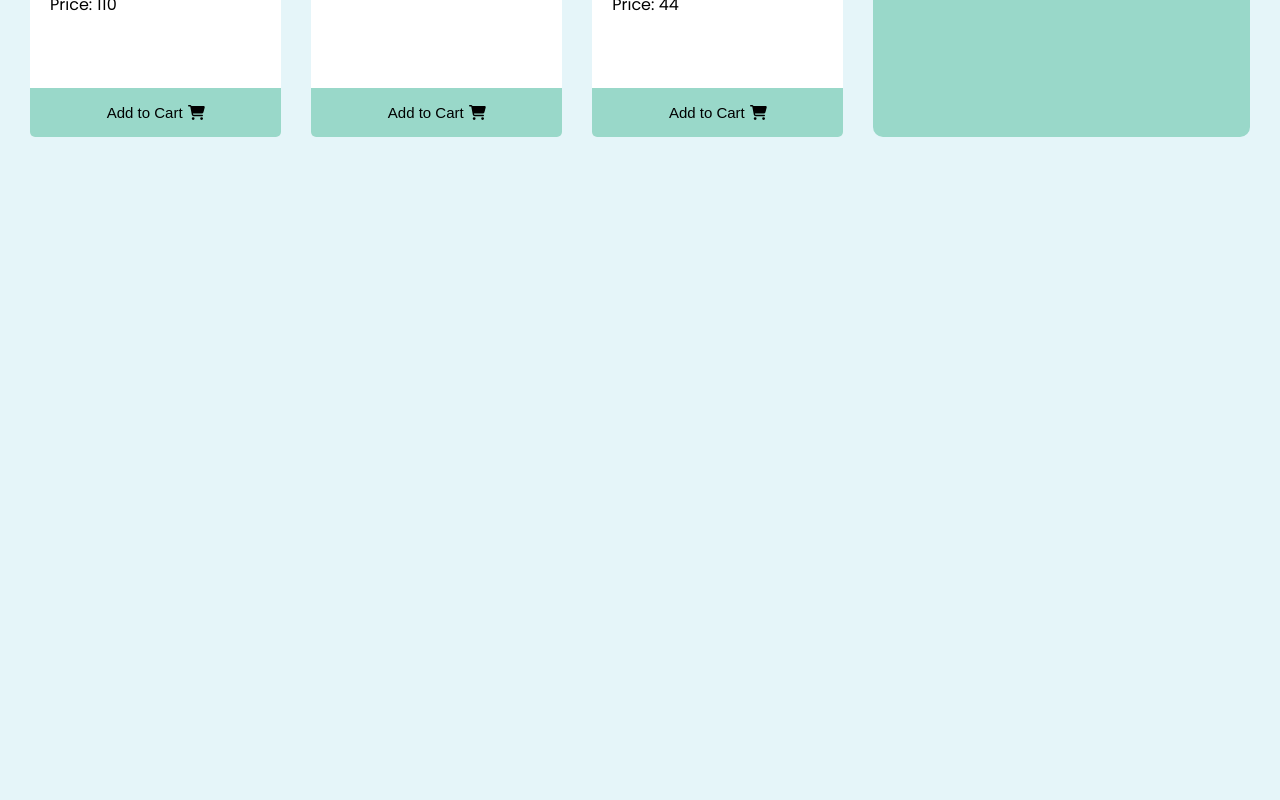
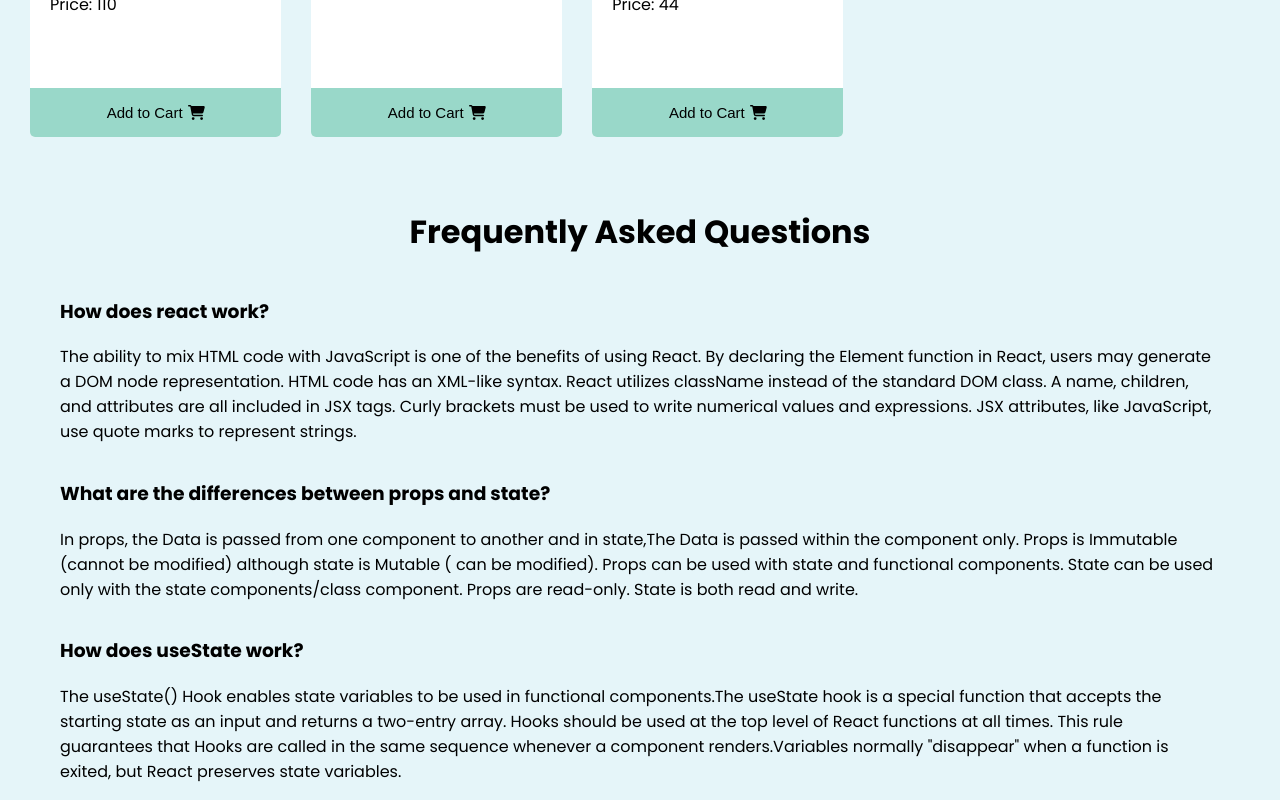
Before and after one commit to thowhidulislam/random-headset-picker, a React (Create React App) app: page / in a window 1280 px wide. Shown: the part 1916-2716 px from the top of the page. Before the commit the page ends 2103 px from the top, so only its background shows below. Built offline with nearby package versions, Linux system fonts and the light colour scheme.

Commit message:
questions added

```diff
--- /dev/null
+++ b/src/components/Article/Article.css
@@ -0,0 +1,3 @@
+.article-title {
+    text-align: center;
+}
--- /dev/null
+++ b/src/components/Article/Article.js
@@ -0,0 +1,24 @@
+import React from 'react';
+import './Article.css'
+
+const Article = () => {
+    return (
+        <div className='article-container'>
+            <h1 className='article-title'>Frequently Asked Questions</h1>
+            <div>
+                <h3>How does react work?</h3>
+                <p>The ability to mix HTML code with JavaScript is one of the benefits of using React. By declaring the Element function in React, users may generate a DOM node representation. HTML code has an XML-like syntax. React utilizes className instead of the standard DOM class. A name, children, and attributes are all included in JSX tags. Curly brackets must be used to write numerical values and expressions. JSX attributes, like JavaScript, use quote marks to represent strings.</p>
+            </div>
+            <div>
+                <h3>What are the differences between props and state?</h3>
+                <p>In props, the Data is passed from one component to another and in state,The Data is passed within the component only. Props is Immutable (cannot be modified) although state is Mutable ( can be modified). Props can be used with state and functional components. State can be used only with the state components/class component. Props are read-only. State is both read and write.</p>
+            </div>
+            <div>
+                <h3>How does useState work? </h3>
+                <p>The useState() Hook enables state variables to be used in functional components.The useState hook is a special function that accepts the starting state as an input and returns a two-entry array. Hooks should be used at the top level of React functions at all times. This rule guarantees that Hooks are called in the same sequence whenever a component renders.Variables normally "disappear" when a function is exited, but React preserves state variables.</p>
+            </div>
+        </div>
+    );
+};
+
+export default Article;
--- a/src/components/Cart/Cart.js
+++ b/src/components/Cart/Cart.js
@@ -2,15 +2,7 @@ import React from 'react';
 import './Cart.css'
 
 const Cart = (props) => {
-    const { cart } = props
-
-
-    // let productName;
-    // let productLists = [];
-    // for (const product of cart) {
-    //     productName = product.name
-    //     productLists = [...productLists, productName]
-    // }
+    const { cart, getRandomProduct } = props
 
     return (
         <div className='cart'>
@@ -23,9 +15,8 @@ const Cart = (props) => {
                     <p>{product.name}</p>
                 </div>)
             }
-            {/* <p>{name}</p> */}
 
-            <button>CHOOSE 1 FOR ME</button> <br />
+            <button onClick={getRandomProduct}>CHOOSE 1 FOR ME</button> <br />
             <button>CHOOSE AGAIN</button>
         </div>
     );
--- a/src/components/Shop/Shop.css
+++ b/src/components/Shop/Shop.css
@@ -10,10 +10,19 @@
     display: grid;
     grid-template-columns: repeat(3, 1fr);
     gap:30px;
+
 }
 
 .cart-container {
     background-color: #99d8c9;
     margin-left: 30px;
     border-radius: 10px;
+    height: 500px;
 }
+
+.article-container {
+    display: grid;
+    grid-template-columns: 1fr;
+    margin-right: 30px;
+    margin-left: 30px;
+}
--- a/src/components/Shop/Shop.js
+++ b/src/components/Shop/Shop.js
@@ -1,4 +1,5 @@
 import React, { useEffect, useState } from 'react';
+import Article from '../Article/Article';
 import Cart from '../Cart/Cart';
 import Product from '../Product/Product';
 import './Shop.css'
@@ -6,6 +7,7 @@ import './Shop.css'
 const Shop = () => {
     const [products, setProducts] = useState([])
     const [cart, setCart] = useState([])
+    const [randomProducts, setRandomProduct] = useState([])
     useEffect(() => {
         fetch('product.json')
             .then(res => res.json())
@@ -26,6 +28,7 @@ const Shop = () => {
     }
 
     return (
+        <div>
             <div className='shop-container'>
                 <div className="products-container">
                     {
@@ -37,8 +40,12 @@ const Shop = () => {
                     }
                 </div>
                 <div className="cart-container">
-                <Cart cart={cart}></Cart>
+                    <Cart cart={cart} ></Cart>
 
+                </div>
+            </div>
+            <div className='article-container'>
+                <Article></Article>
             </div>
         </div>
     );
```
Lines whose indentation alone changed are shown as unchanged.
